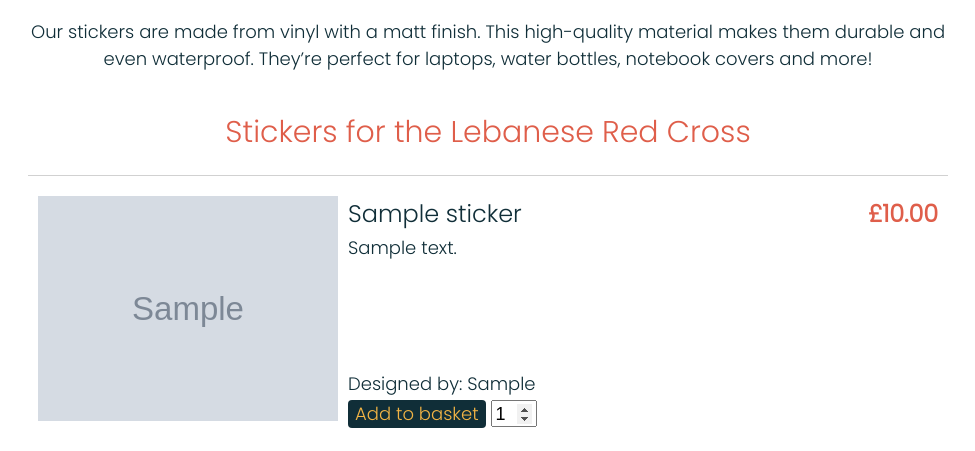
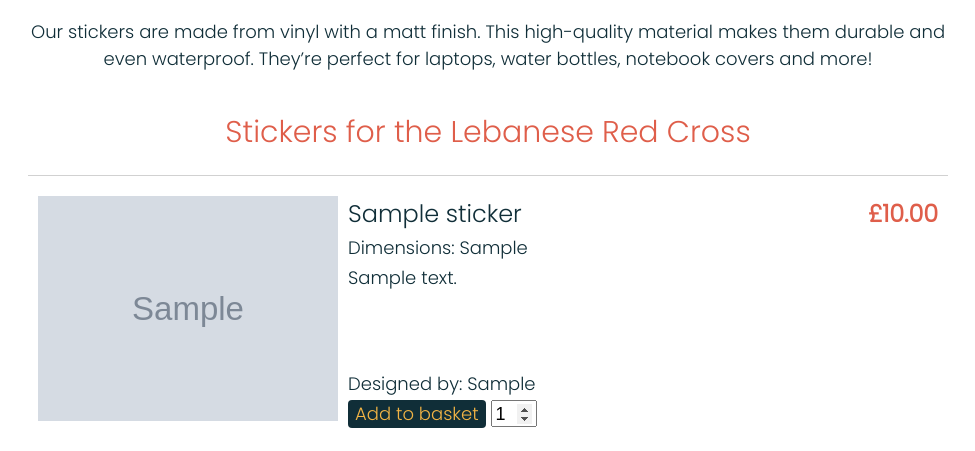
Before and after one commit to yurachistic1/stickingTogether, a Django app: page /store/stickers in a window 1280 px wide. Shown: the part 349-800 px from the top of the page, without its empty margins (152-1127 px from the left). Run offline with Django 3.2, Linux system fonts and the light colour scheme; tables that the repository leaves empty hold one stand-in row (values such as "Sample post"); grey boxes marked "Sample" are stand-in pictures; some libraries are stand-ins or nearby versions; some web fonts are replaced.

Commit message:
Add dimensions

```diff
--- a/store/templates/store/stickers.html
+++ b/store/templates/store/stickers.html
@@ -25,6 +25,7 @@
                     <span class="sticker-name">{{sticker.name}}</span>
                     <span class="sticker-price price">{{sticker.price|floatformat:2}}</span>
                 </div>
+                <p>Dimensions: {{sticker.dimensions}}</p>
                 <p>{{sticker.description}}</p>
             </div>
             <div class="sticker-bottom">
```
